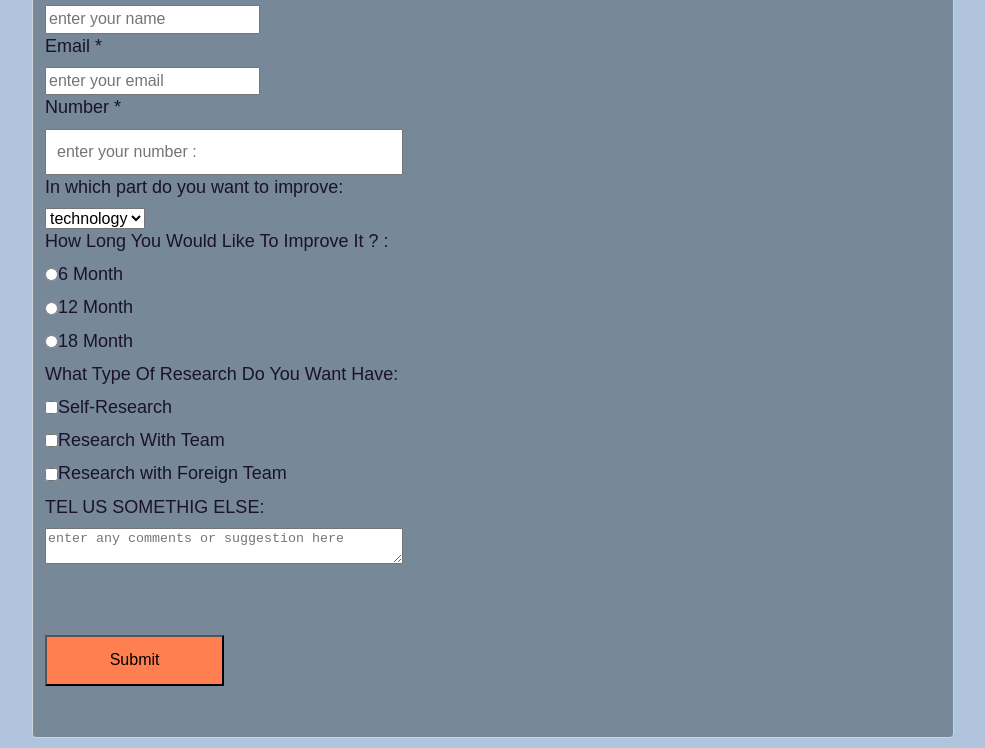
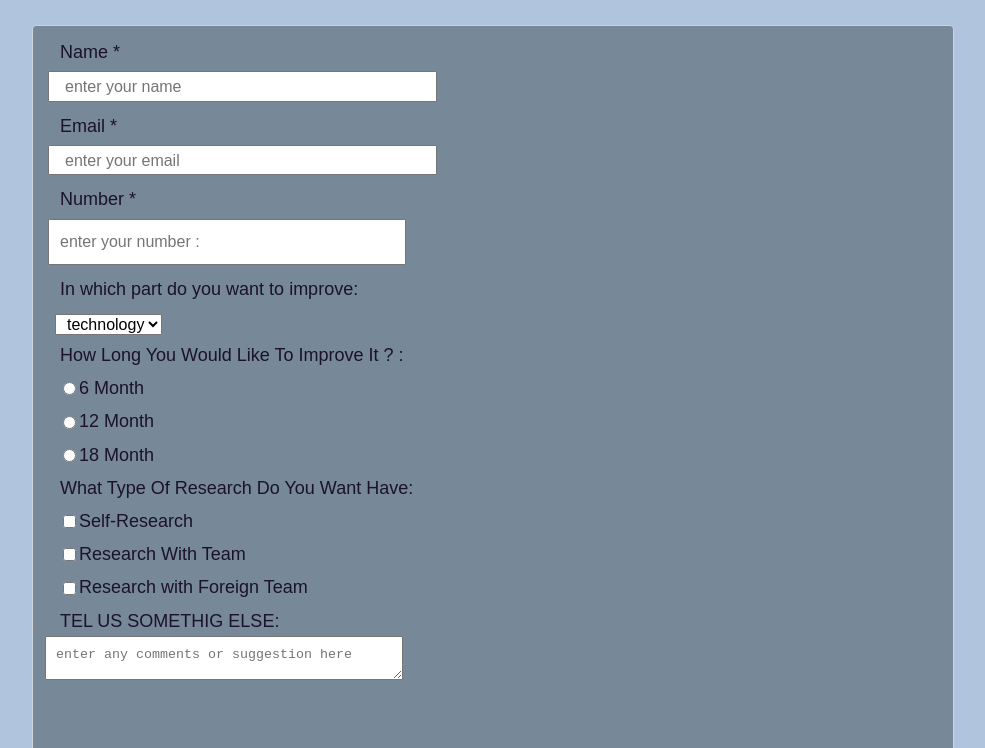
Before and after one commit to Hangama-Rezaee/Quality_of_Education, a plain HTML site: page index.html in a window 1280 px wide. Shown: the part 140-888 px from the top of the page, without its empty margins (168-1153 px from the left). Drawn offline with Linux system fonts and the light colour scheme.

Commit message:
modify style.css

```diff
--- a/style.css
+++ b/style.css
@@ -11,7 +11,9 @@ body {
   margin: 0;
   background-color: lightsteelblue;
 }
-
+h1 {
+  padding-top: 60px;
+}
 h1,p {
   margin-top: 0;
   margin-bottom: 0.5rem;
@@ -32,7 +34,9 @@ label {
   display: flex;
   align-items: center;
   font-size: 1.125rem;
-  margin-bottom: 0.5rem;
+  margin-top: 8px;
+  margin-bottom: 2px;
+  padding-left: 15px;
 }
 
 input,
@@ -42,9 +46,15 @@ select {
   font-family: inherit;
   font-size: inherit;
   line-height: inherit;
+  padding-left: 15px;
+  margin-top: 10px;
 }
 
+select#dropdown {
 
+     padding-left: 7px;
+     margin-left: 10px;
+}
 
 
 
@@ -70,34 +80,51 @@ form{
   border-radius: 0.25rem;
   transition: border-color 0.15s ease-in-out, box-shadow 0.15s ease-in-out;
 }
-
+input {
+  margin-top: 4px ;
+  margin-bottom: 4px ;
+  margin-left: 3px ;
+  margin-right: 3px ;
+  padding-left: 15px;
+  padding-right: 163px;
+  padding-top: 3px;
+}
 
 .input-radio,
 .input-checkbox {
   display: inline-block;
-  min-height: 7.25rem;
-  min-width: 7.25rem;
-  padding-left: 50%;
+  min-height: 12.25rem;
+  min-width: 12.25rem;
+  padding-left: 20%;
+  padding-bottom: 20%;
+  padding-top: 20%;
+  margin: 300px 200px 100px 100px;
 
 }
 
 #number {
-  min-height: 40px;
+  min-height: 30px;
   width: 40%;
   padding: 0.625rem;
   resize:none;
 }
 textarea{
   width: 40%;
+  padding-top: 10px;
+  padding-left: 10px;
 }
+#lab {
 
+  margin-top: 20px;
+}
 #submit {
   display: block;
-  width: 20%;
+  width: 10%;
+
   margin-top: 8%;
   margin-bottom: 5%;
   padding: 0.75rem;
   color: black;
-  background-color: coral;
+  background-color: rgb(192, 188, 186);
   cursor: pointer;
 }
```
